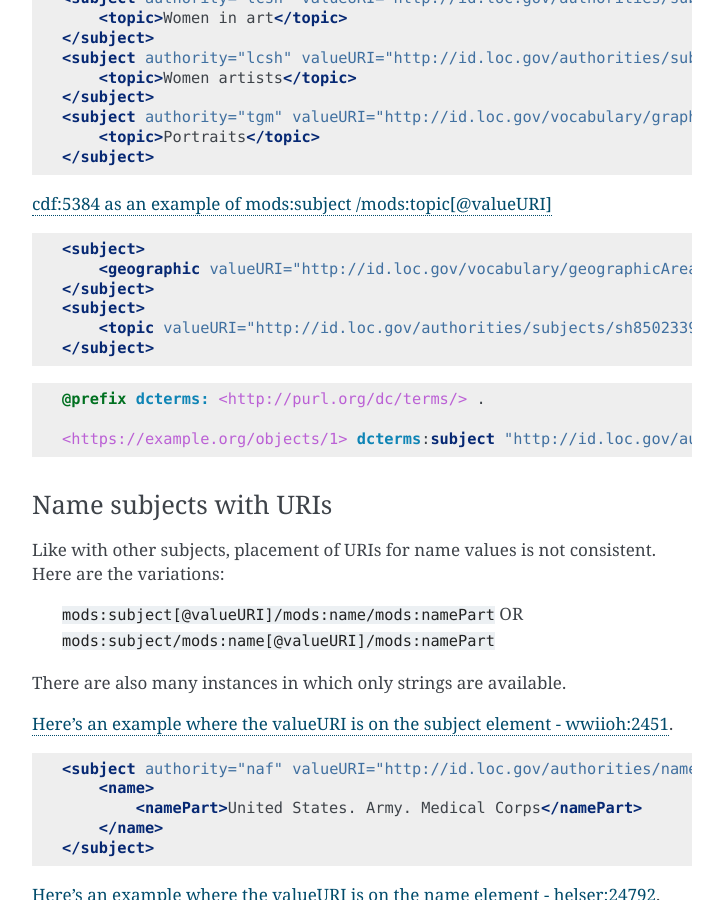
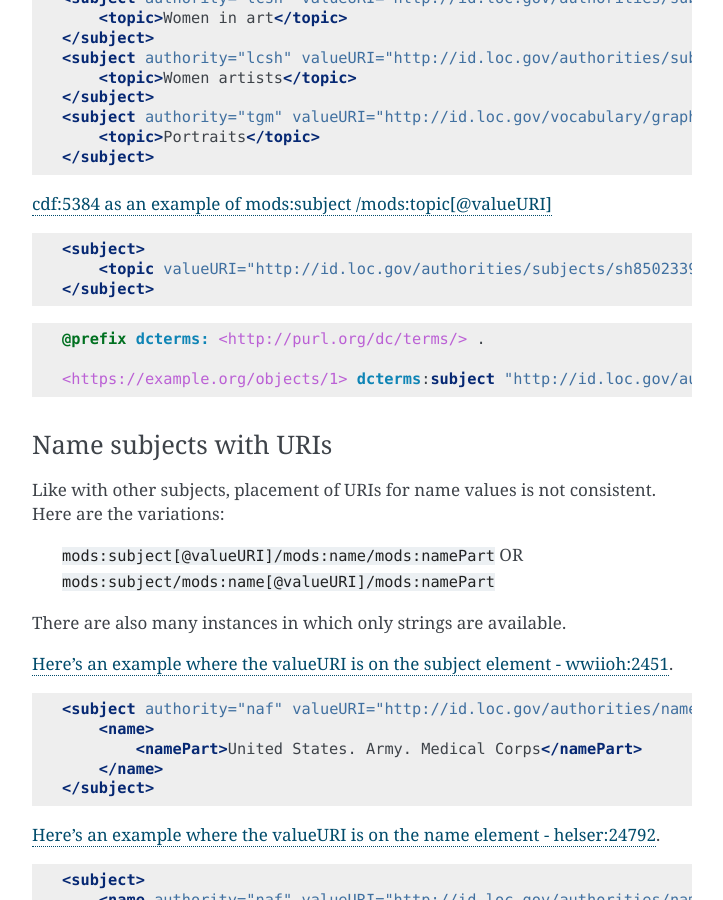
Before and after one commit to UTKcataloging/mods_to_rdf, a Sphinx documentation site: the page built from docs/source/top_level_elements/subject.rst, in a window 1280 px wide and 900 px high, scrolled down 2490 px. Shown: the whole window, without its empty margins (388-1111 px from the left). Built offline with Sphinx 7.4.7, drawn with Linux system fonts in a browser that asks for light colours; formulas are drawn with MathJax 3.

Commit message:
Remove extra subject.

```diff
--- a/docs/source/top_level_elements/subject.rst
+++ b/docs/source/top_level_elements/subject.rst
@@ -125,9 +125,6 @@ Note the variations in where @valueURI is placed in the Xpaths listed below.
 
 .. code-block:: xml
 
-    <subject>
-        <geographic valueURI="http://id.loc.gov/vocabulary/geographicAreas/n-us">United States</geographic>
-    </subject>
     <subject>
         <topic valueURI="http://id.loc.gov/authorities/subjects/sh85023396">Child welfare</topic>
     </subject>
```
